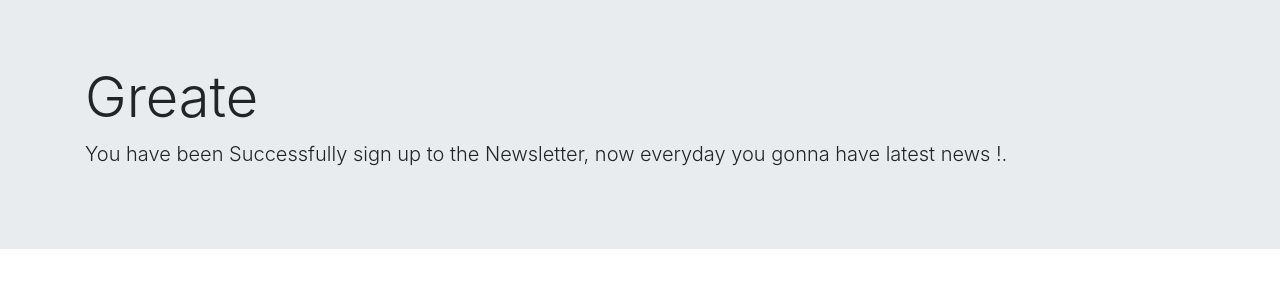
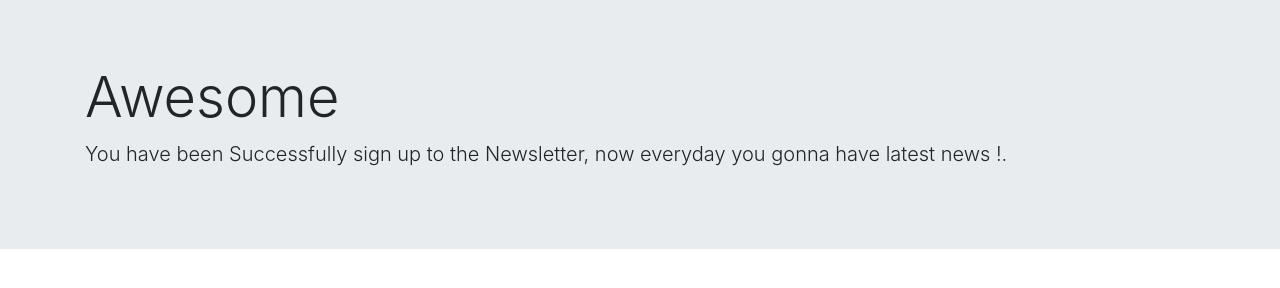
Before and after one commit to Goldi12/Newsletter-Signup, a website: page success.html in a window 1280 px wide. Drawn offline with nearby package versions, Linux system fonts and the light colour scheme.

Commit message:
Change success page h1

```diff
--- a/success.html
+++ b/success.html
@@ -11,7 +11,7 @@
 <body>
   <div class="jumbotron jumbotron-fluid">
     <div class="container">
-      <h1 class="display-4">Greate</h1>
+      <h1 class="display-4">Awesome</h1>
       <p class="lead">You have been Successfully sign up to the Newsletter, now everyday you gonna have latest news !.</p>
     </div>
   </div>
```
